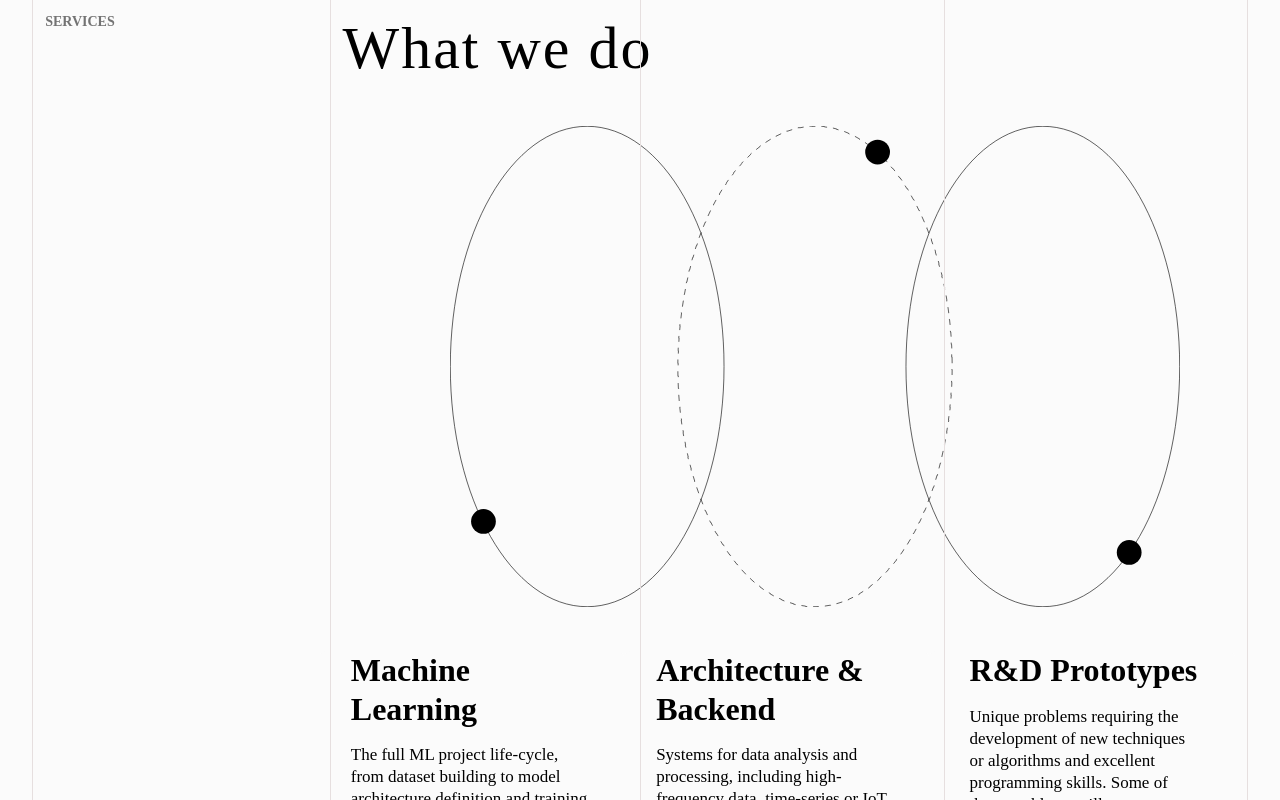
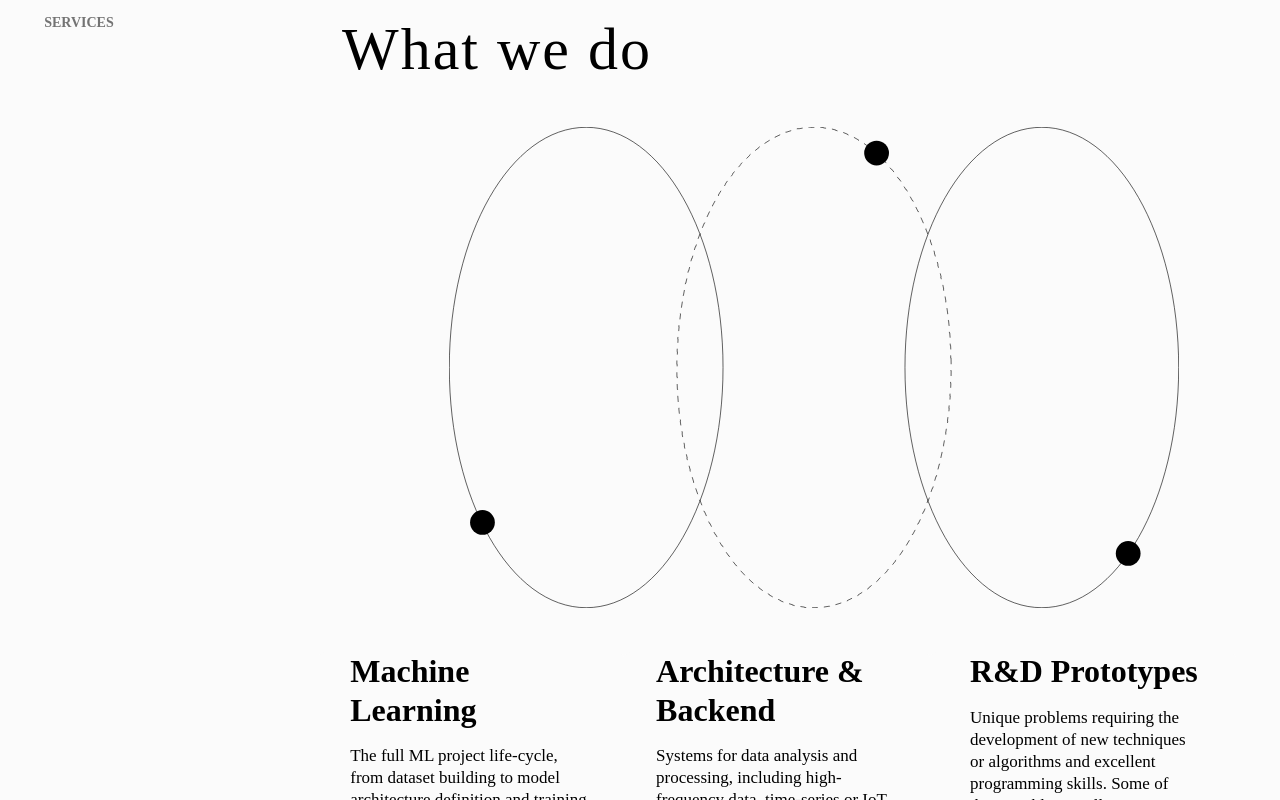
Before and after one commit to Shubham-SumFactor/project-sparkbit, a Next.js app: page / in a window 1280 px wide. Shown: the part 2360-3160 px from the top of the page. Built offline with nearby package versions, Linux system fonts and the light colour scheme.

Commit message:
services section updated and border line for all updated

```diff
--- a/pages/index.tsx
+++ b/pages/index.tsx
@@ -96,11 +96,11 @@ export default function Home() {
 
           {/* <div className={styles.gridContainer}> */}
 
-          <div className="vertical-lines">
+          {/* <div className="vertical-lines">
             <div className="line1"></div>
             <div className="line2"></div>
             <div className="line3"></div>
-          </div>
+          </div> */}
           {/* hero or banner here */}
 
           <section className={styles.hero}>
--- a/pages/services.tsx
+++ b/pages/services.tsx
@@ -4,6 +4,7 @@ import styles from '../styles/services.module.css'
 import NavBar from './components/navBar/NavBar';
 import ServicesCard from './components/servicesCard/servicesCard';
 import MLProcessSection from './components/mlCard/MLProcessSection';
+import ProjectYear from './components/projectYear/projectYear';
 
 const Services = () => {
 
@@ -92,6 +93,8 @@ const Services = () => {
                 </section>
 
                 <MLProcessSection />
+
+                <ProjectYear />
             </main>
 
             {/* <ContactUs /> */}
--- a/styles/Home.module.css
+++ b/styles/Home.module.css
@@ -14,8 +14,8 @@
   justify-content: flex-start;
   align-items: flex-start;
   min-height: 100vh;
-  border-left: 1px solid rgb(230, 223, 223);
-  border-right: 1px solid rgb(230, 223, 223);
+  /* border-left: 1px solid rgb(230, 223, 223); */
+  /* border-right: 1px solid rgb(230, 223, 223); */
   padding-left: 1%;
   padding-right: 1%;
   overflow: hidden;
--- a/styles/globals.css
+++ b/styles/globals.css
@@ -103,11 +103,8 @@ body {
   font-family: GalaxieCopernicusBook , serif;
 }
 
-.vertical-lines {
+/* .vertical-lines {
   position: absolute;
-  /* top: 0;
-  bottom: 0; */
-  /* left: 0; */
   width: 100%;
   height: 100%;
   pointer-events: none;
@@ -137,10 +134,9 @@ body {
   top: 0;
   bottom: 0;
   width: 1px;
-  /* left: 75%; */
   right: 26.5%;
   background-color: rgb(230, 223, 223);
-}
+} */
 
 
 @media (max-width: 768px) {
@@ -150,7 +146,7 @@ body {
 }
 
 
-.vertical-lines {
+/* .vertical-lines {
   position: absolute;
   top: 0;
   left: 0;
@@ -184,8 +180,12 @@ body {
 
 .hide-vertical-lines .vertical-lines {
   display: none;
-}
+} */
 
 .c-animation__dot {
   animation: 1s ease-in-out 0s 1 normal none running fadeIn;
 }
+
+c-button__arrow1 {
+  fill: white;
+}
```
